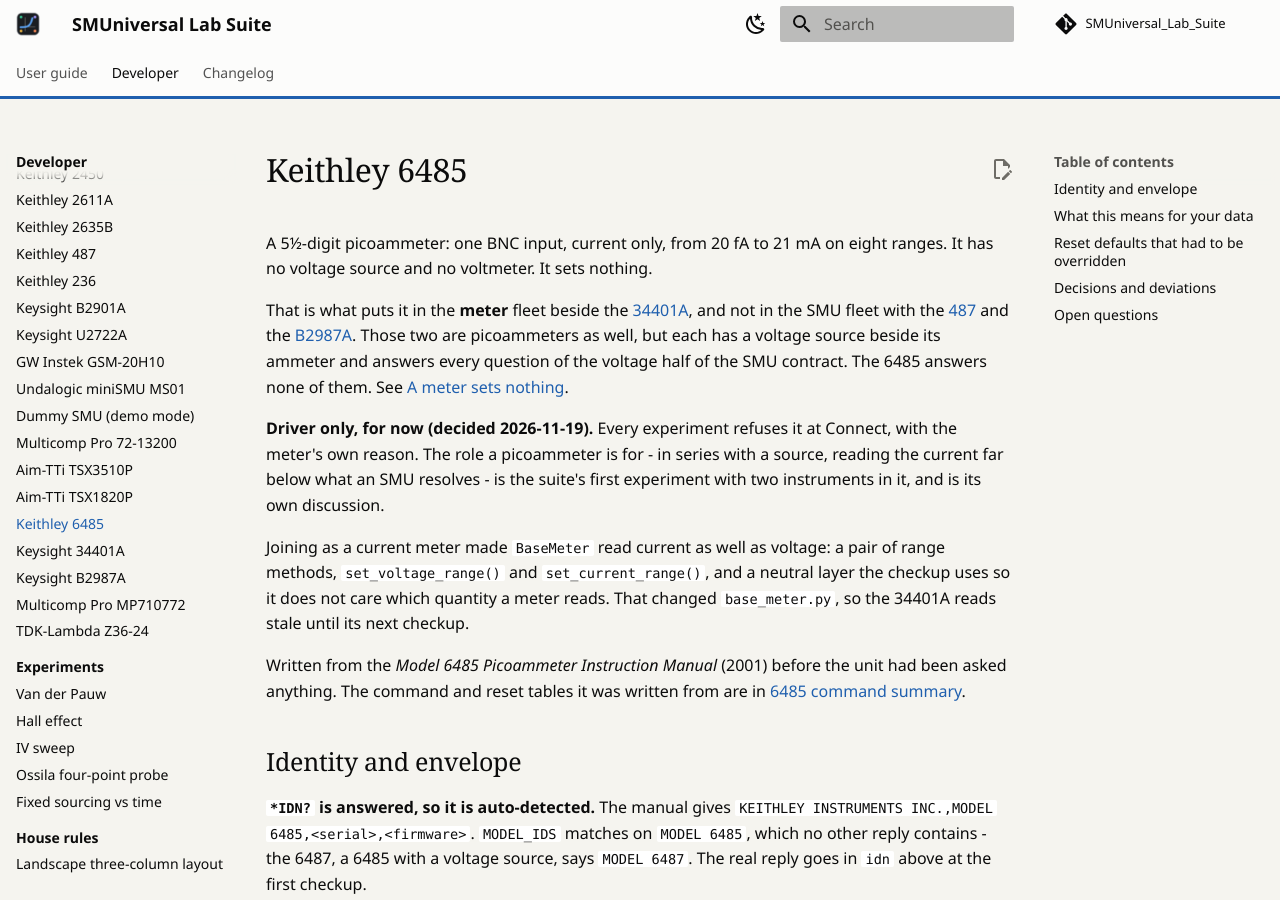
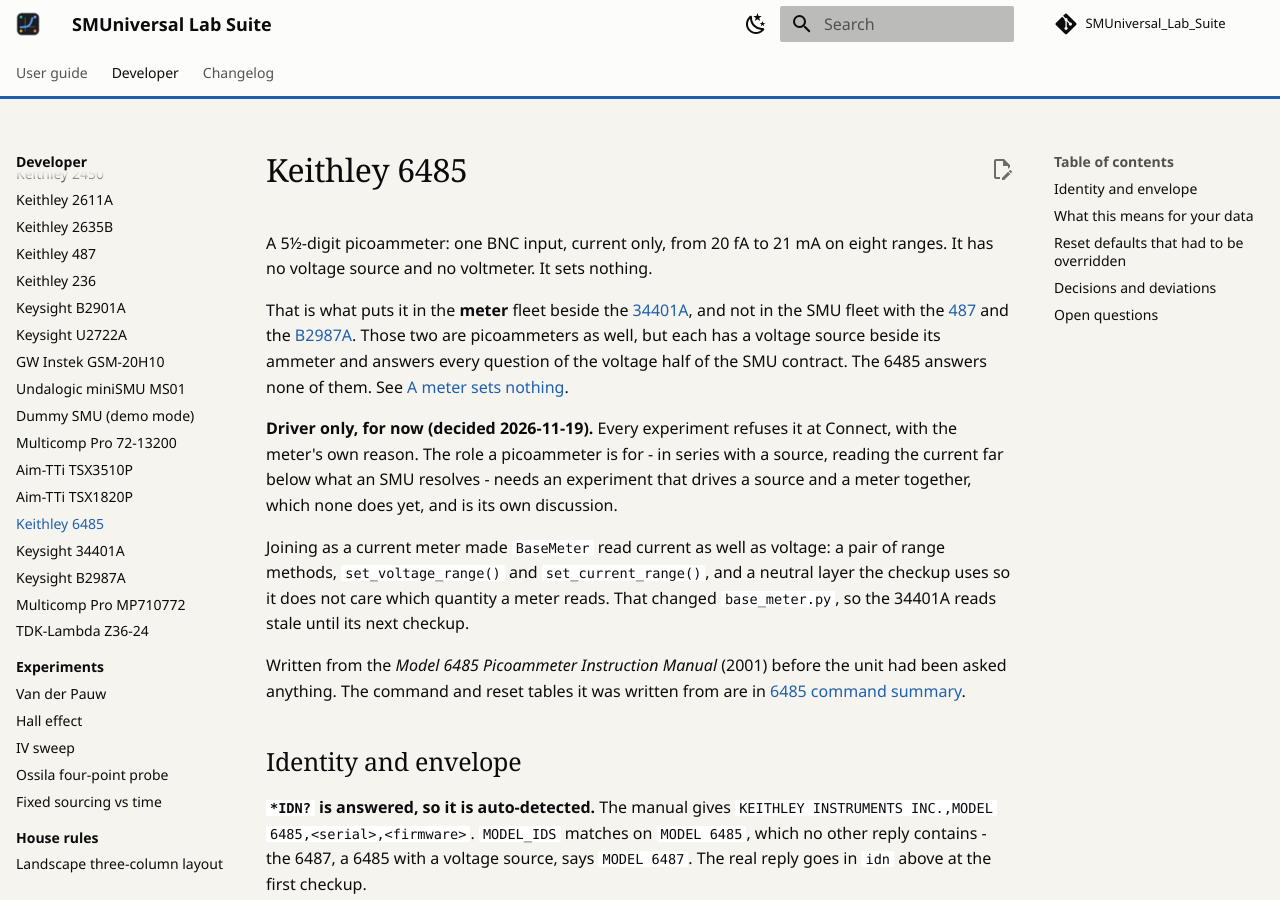
Before and after one commit to jcgutierrezg/SMUniversal_Lab_Suite, an MkDocs documentation site: the page built from docs/instruments/keithley-6485.md, in a window 1280 px wide and 900 px high. Built offline with MkDocs 1.6.1 and Material for MkDocs 9.7.7, drawn with Linux system fonts in a browser that asks for light colours; comment, search, counter and statistics services are not loaded.

Commit message:
Drop a hard-coded count from the 6485 note
Co-Authored-By: Claude Opus 5.5 <noreply@anthropic.com>

```diff
--- a/docs/instruments/keithley-6485.md
+++ b/docs/instruments/keithley-6485.md
@@ -57,8 +57,8 @@ contract. The 6485 answers none of them. See
 **Driver only, for now (decided 2026-11-19).** Every experiment refuses
 it at Connect, with the meter's own reason. The role a picoammeter is
 for - in series with a source, reading the current far below what an
-SMU resolves - is the suite's first experiment with two instruments in
-it, and is its own discussion.
+SMU resolves - needs an experiment that drives a source and a meter
+together, which none does yet, and is its own discussion.
 
 Joining as a current meter made `BaseMeter` read current as well as
 voltage: a pair of range methods, `set_voltage_range()` and
```
